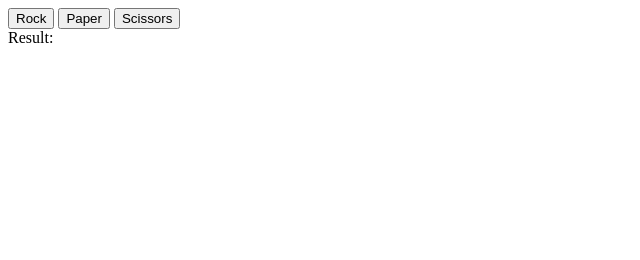
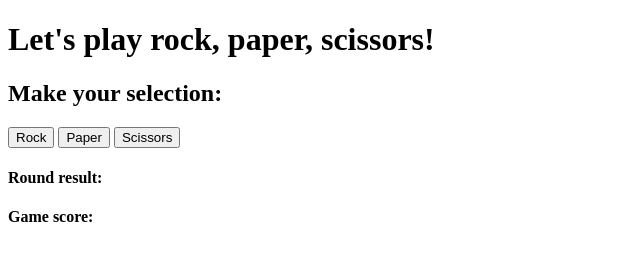
Before and after one commit to karllowe/rock-paper-scissors, a plain HTML site: page index.html in a window 1280 px wide. Shown: the whole page, without its empty margins (0-640 px from the left). Drawn offline with Linux system fonts and the light colour scheme.

Commit message:
Updated the html to tidy Up
Added header elements to tidy up the page a little bit

```diff
--- a/index.html
+++ b/index.html
@@ -7,11 +7,14 @@
     <script src="scripts.js" defer></script>
 </head>
 <body>
+    <h1>Let's play rock, paper, scissors!</h1>
+    <h2>Make your selection:</h2>
     <button id="rock">Rock</button>
     <button id="paper">Paper</button>
     <button id="scissors">Scissors</button>
-    <div>Result:</div>
+    <h4>Round result:</h4>
     <div id="resultDiv"></div>
+    <h4>Game score:</h4>
     <div id="scoreDiv"></div>
 </body>
 </html>
```
